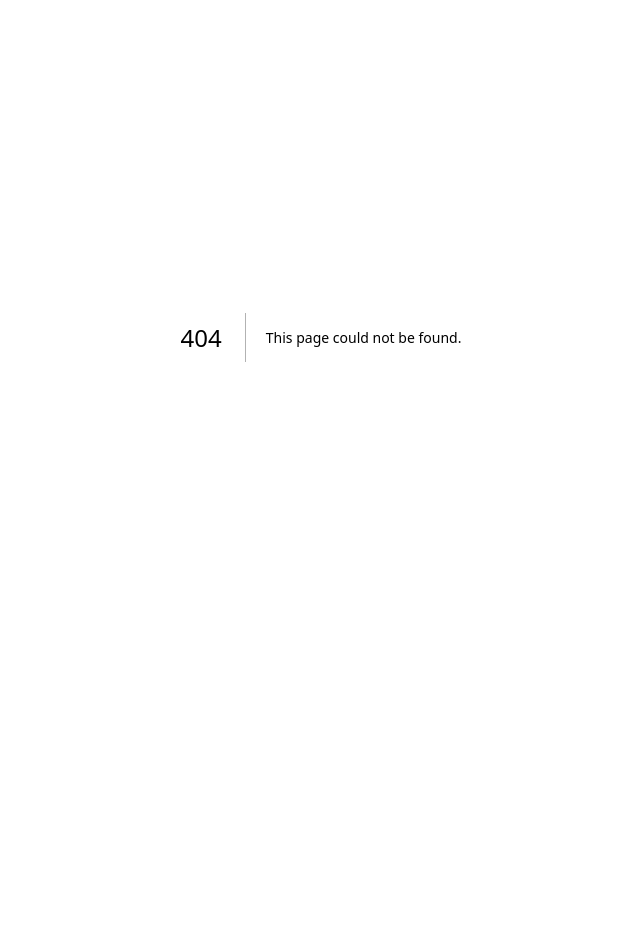
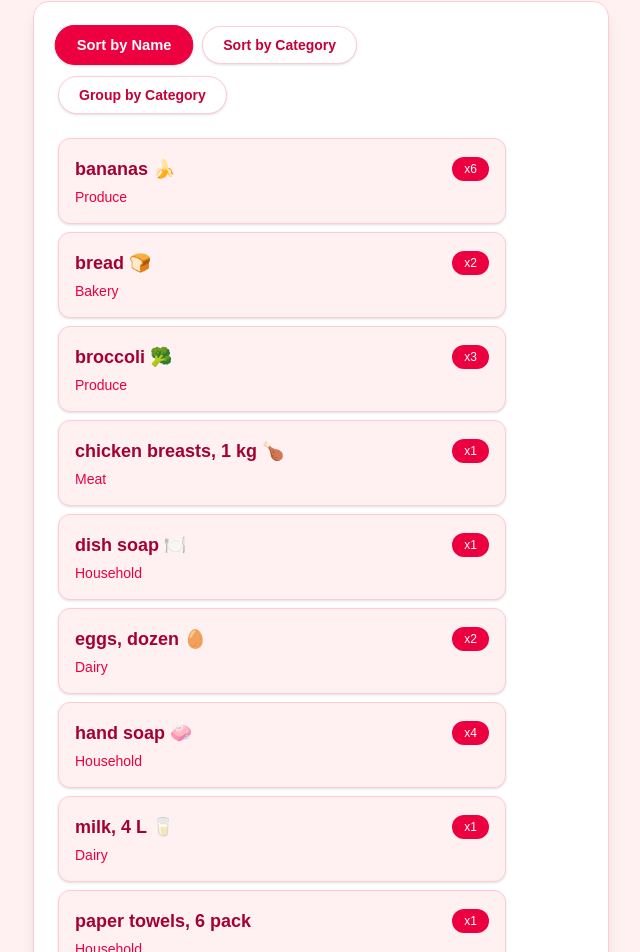
Before and after one commit to pinkandflowers/cprg306-assignments, a Next.js app: page /week-5 in a window 1280 px wide. Before the commit this address had no page. Shown: the part 63-1015 px from the top of the page, without its empty margins (319-959 px from the left). Before the commit the page ends 800 px from the top, so only its background shows below. Built offline with nearby package versions, Linux system fonts and the light colour scheme.

Commit message:
push for week 5

```diff
--- a/app/page.tsx
+++ b/app/page.tsx
@@ -53,6 +53,18 @@ export default function Assignments() {
             🛍️ Week 4
           </a>
 
+                    {/* Week 5 */}
+                    <a
+            href="/week-5"
+            className="
+              text-2xl font-semibold text-rose-500
+              hover:text-rose-700 transition
+              dark:text-rose-300
+            "
+          >
+            📒 Week 5
+          </a>
+
         </div>
       </main>
     </div>
--- /dev/null
+++ b/app/week-5/item-list.js
@@ -0,0 +1,95 @@
+"use client";
+
+import { useState } from "react";
+import Item from "./item";
+import items from "./items.json";
+
+export default function ItemList() {
+  const [sortBy, setSortBy] = useState("name");
+
+  // Sort normally (name or category)
+  const sortedItems = [...items].sort((a, b) => {
+    if (sortBy === "name") {
+      return a.name.localeCompare(b.name);
+    } else if (sortBy === "category") {
+      return a.category.localeCompare(b.category);
+    }
+    return 0;
+  });
+
+  // Group items by category
+  const groupedItems = items.reduce((groups, item) => {
+    if (!groups[item.category]) {
+      groups[item.category] = [];
+    }
+    groups[item.category].push(item);
+    return groups;
+  }, {});
+
+  // Sort categories alphabetically
+  const sortedCategories = Object.keys(groupedItems).sort();
+
+  return (
+    <div className="w-full max-w-md">
+      {/* Buttons */}
+      <div className="flex flex-wrap gap-3 mb-6">
+        {["name", "category", "grouped"].map((type) => (
+            <button
+            key={type}
+            onClick={() => setSortBy(type)}
+            className={`
+                px-5 py-2 rounded-full text-sm font-semibold transition-all duration-200
+                shadow-sm border
+                ${
+                sortBy === type
+                    ? "bg-rose-600 text-white border-rose-600 shadow-md scale-105"
+                    : "bg-white text-rose-700 border-rose-200 hover:bg-rose-100 hover:shadow-md hover:-translate-y-0.5"
+                }
+            `}
+            >
+            {type === "name" && "Sort by Name"}
+            {type === "category" && "Sort by Category"}
+            {type === "grouped" && "Group by Category"}
+            </button>
+        ))}
+        </div>
+
+      {/* Conditional Rendering */}
+      {sortBy !== "grouped" ? (
+        <ul className="space-y-2">
+          {sortedItems.map((item) => (
+            <Item
+              key={item.id}
+              name={item.name}
+              quantity={item.quantity}
+              category={item.category}
+            />
+          ))}
+        </ul>
+      ) : (
+        <div className="space-y-6">
+          {sortedCategories.map((category) => (
+            <div key={category}>
+              <h3 className="text-lg font-bold capitalize mb-2">
+                {category}
+              </h3>
+
+              <ul className="space-y-2">
+                {groupedItems[category]
+                  .sort((a, b) => a.name.localeCompare(b.name))
+                  .map((item) => (
+                    <Item
+                      key={item.id}
+                      name={item.name}
+                      quantity={item.quantity}
+                      category={item.category}
+                    />
+                  ))}
+              </ul>
+            </div>
+          ))}
+        </div>
+      )}
+    </div>
+  );
+}
--- /dev/null
+++ b/app/week-5/item.js
@@ -0,0 +1,21 @@
+export default function Item({ name, quantity, category }) {
+    return (
+      <li className="bg-rose-50 border border-rose-200 rounded-xl p-4 shadow-sm hover:shadow-md transition-all duration-200 hover:-translate-y-0.5">
+
+        <div className="flex justify-between items-center">
+          <h3 className="font-semibold text-rose-800 text-lg">
+            {name}
+          </h3>
+
+          <span className="bg-rose-600 text-white text-xs px-3 py-1 rounded-full">
+            x{quantity}
+          </span>
+        </div>
+
+        <p className="text-sm text-rose-600 mt-1 capitalize">
+          {category}
+        </p>
+
+      </li>
+    );
+  }
--- /dev/null
+++ b/app/week-5/items.json
@@ -0,0 +1,74 @@
+[
+    {
+      "id": "1h2GJKH12gkHG31h1H",
+      "name": "milk, 4 L 🥛",
+      "quantity": 1,
+      "category": "dairy"
+    },
+    {
+      "id": "2KJH3k2j3H1k2J3K1H",
+      "name": "bread 🍞",
+      "quantity": 2,
+      "category": "bakery"
+    },
+    {
+      "id": "3h2KJH3k2j3H1k2J3",
+      "name": "eggs, dozen 🥚",
+      "quantity": 2,
+      "category": "dairy"
+    },
+    {
+      "id": "4k2J3K1H2GJKH12gk",
+      "name": "bananas 🍌",
+      "quantity": 6,
+      "category": "produce"
+    },
+    {
+      "id": "5H1h1H2KJH3k2j3H",
+      "name": "broccoli 🥦",
+      "quantity": 3,
+      "category": "produce"
+    },
+    {
+      "id": "6H1k2J3K1H2GJKH1",
+      "name": "chicken breasts, 1 kg 🍗",
+      "quantity": 1,
+      "category": "meat"
+    },
+    {
+      "id": "7gkHG31h1H2KJH3k",
+      "name": "pasta sauce 🍝",
+      "quantity": 3,
+      "category": "canned goods"
+    },
+    {
+      "id": "8j3H1k2J3K1H2GJK",
+      "name": "spaghetti, 454 g 🍝",
+      "quantity": 2,
+      "category": "dry goods"
+    },
+    {
+      "id": "9H12gkHG31h1H2KJ",
+      "name": "toilet paper, 12 pack 🧻",
+      "quantity": 1,
+      "category": "household"
+    },
+    {
+      "id": "10H3k2j3H1k2J3K1",
+      "name": "paper towels, 6 pack",
+      "quantity": 1,
+      "category": "household"
+    },
+    {
+      "id": "11k2J3K1H2GJKH12",
+      "name": "dish soap 🍽️",
+      "quantity": 1,
+      "category": "household"
+    },
+    {
+      "id": "12GJKH12gkHG31h1",
+      "name": "hand soap 🧼",
+      "quantity": 4,
+      "category": "household"
+    }
+]
--- /dev/null
+++ b/app/week-5/page.js
@@ -0,0 +1,16 @@
+import ItemList from "@/app/week-5/item-list";
+
+export default function Page() {
+    return (
+        <main className="min-h-screen flex flex-col items-center justify-center bg-rose-50">
+            <h1 className="text-4xl font-extrabold text-rose-700 mb-6 text-center">
+                Shopping List 📒
+            </h1>
+
+            {/* Card wrapper to center and contain the list */}
+            <section className="max-w-xl w-full mx-auto bg-white rounded-2xl shadow-lg p-6 border border-rose-200">
+                <ItemList />
+            </section>
+        </main>
+    );
+}
```
